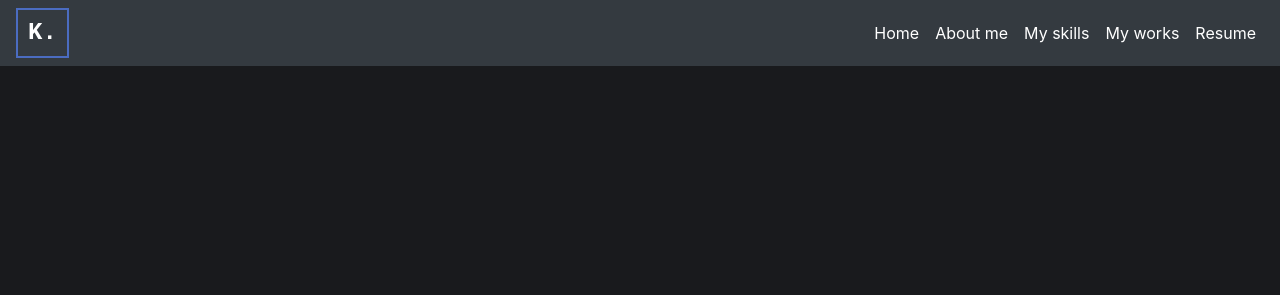
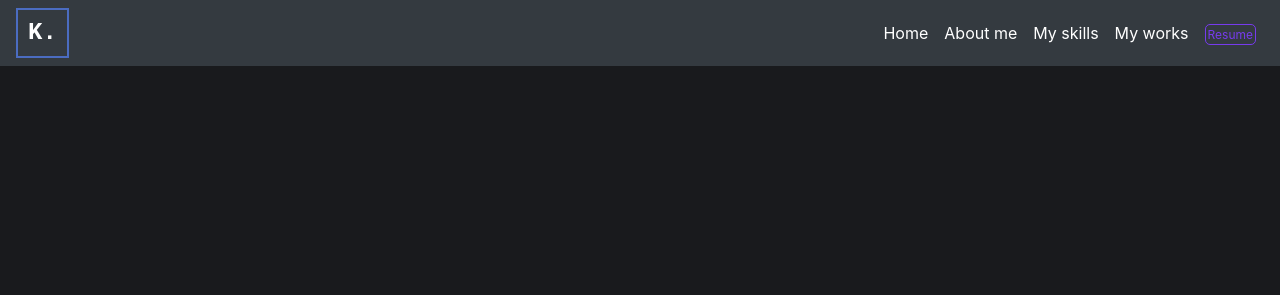
Before and after one commit to unarik/portfolio, a plain HTML site: page index.html in a window 1280 px wide. Shown: the top 295 px of the page. Drawn offline with nearby package versions, Linux system fonts and the light colour scheme; a web font is replaced by a local one.

Commit message:
Update onwork.css
Added styling for Resume button

```diff
--- a/onwork.css
+++ b/onwork.css
@@ -151,3 +151,12 @@
     border-radius: 10px;
     color: #00000080;
 }
+
+.resume {
+    background-color: transparent;
+    color: #773bed;
+    font-size: 12px;
+    border: 1px solid #773bed;
+    padding: 2px;
+    border-radius: 5px;
+}
```
